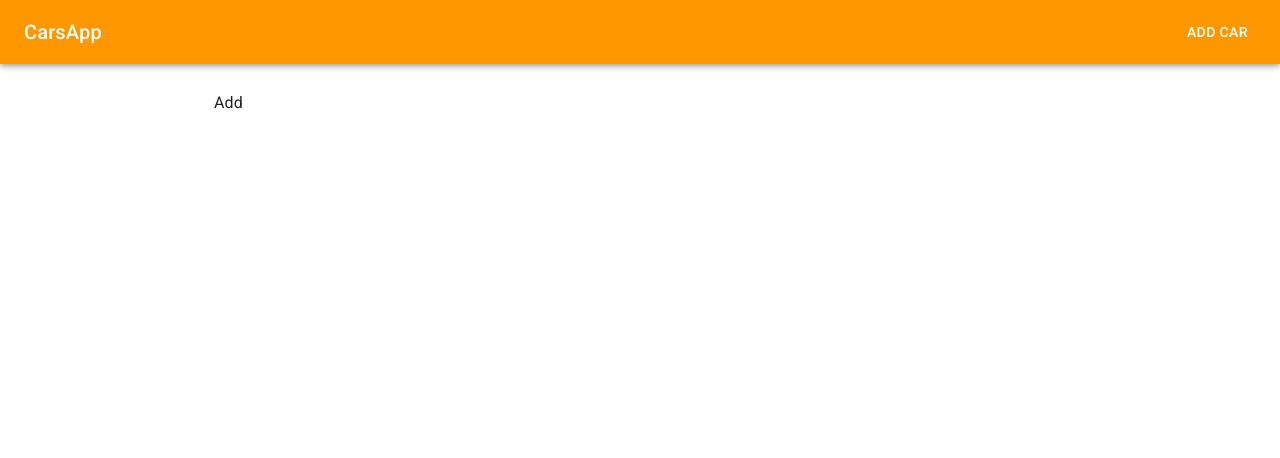
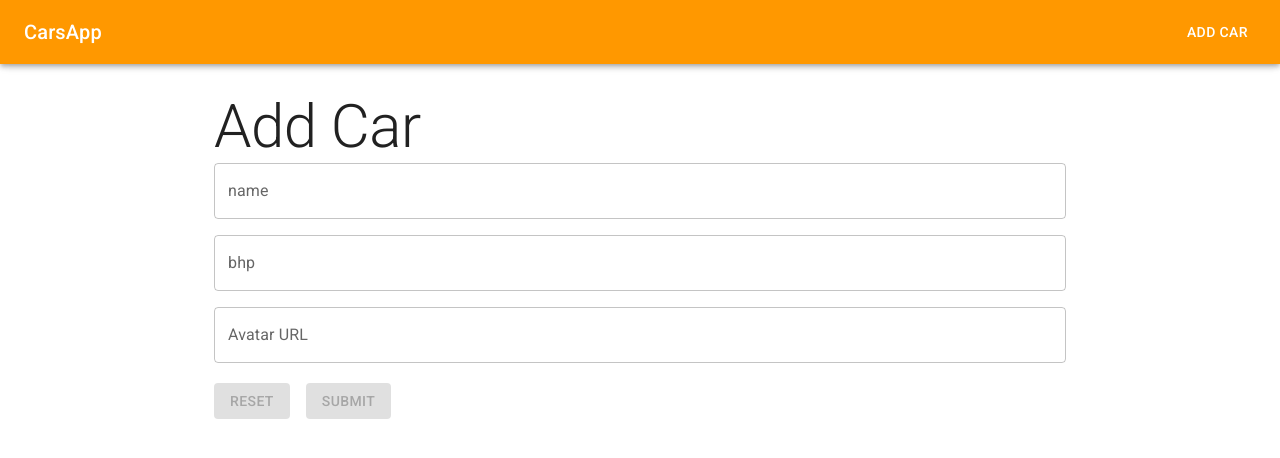
Before and after one commit to yulyanaR/react-app, a React (Vite) app: page /add in a window 1280 px wide. Shown: the top 458 px of the page. Built offline with nearby package versions, Linux system fonts and the light colour scheme.

Commit message:
Forms added

```diff
--- a/package.json
+++ b/package.json
@@ -13,11 +13,14 @@
     "@emotion/react": "^11.11.4",
     "@emotion/styled": "^11.11.5",
     "@fontsource/roboto": "^5.0.13",
+    "@hookform/resolvers": "^3.6.0",
     "@mui/icons-material": "^5.15.19",
     "@mui/material": "^5.15.19",
     "react": "^18.2.0",
     "react-dom": "^18.2.0",
-    "react-router-dom": "^6.23.1"
+    "react-hook-form": "^7.51.5",
+    "react-router-dom": "^6.23.1",
+    "yup": "^1.4.0"
   },
   "devDependencies": {
     "@types/react": "^18.2.66",
--- /dev/null
+++ b/src/components/forms/CarForm.jsx
@@ -0,0 +1,129 @@
+import React, { useEffect } from "react";
+import { useForm, Controller } from "react-hook-form";
+// import CircularProgress from "@mui/material/CircularProgress";
+import * as yup from "yup";
+import { yupResolver } from "@hookform/resolvers/yup";
+import { TextField, Button } from "@mui/material";
+
+const schema = yup.object().shape({
+    name: yup.string().max(30).required(),
+    bhp: yup.number().integer().positive().max(5000).required(),
+    avatar_url: yup.string().url(),
+}).required();
+
+const defaults = {
+    name: "",
+    bhp: "",
+    avatar_url: "",
+};
+
+export default function CarForm({ car, submitHandler }) {
+    // console.log(car);
+
+    const {
+        handleSubmit,
+        formState: { errors, isValid, isDirty, isSubmitting },
+        reset,
+        control,
+    } = useForm({
+        resolver: yupResolver(schema),
+        mode: "onChange",
+        defaultValues: car || defaults,
+    });
+
+    useEffect(() => {
+        // console.log('useeffect', car);
+        if (car) {
+            reset(car);
+        }
+    }, [car, reset]);
+
+    const formRowStyle = {
+        marginBlockEnd: "1em",
+    };
+
+    let submitFn = (vals) => {
+        reset();
+        car ? submitHandler(car._id, vals) : submitHandler(vals);
+    };
+
+    return (
+        //handleSubmit will validat
+        <form onSubmit={handleSubmit(submitFn)}>
+            <div style={formRowStyle}>
+                <Controller
+                    control={control}
+                    name="name"
+                    defaultValue={""}
+                    render={({ field }) => (
+                        <TextField
+                            type="name"
+                            {...field}
+                            label="name"
+                            fullWidth
+                            error={!!errors.name}
+                            helperText={errors.name?.message}
+                        />
+
+                    )}
+                />
+            </div>
+            <div style={formRowStyle}>
+                <Controller
+                    control={control}
+                    name="bhp"
+                    defaultValue={""}
+                    render={({ field }) => (
+                        <TextField
+                            type="number"
+                            fullWidth
+                            error={!!errors.bhp}
+                            {...field}
+                            label="bhp"
+                            pattern={/[0-9]{1,4}/}
+                            helperText={errors.bhp?.message}
+                        />
+                    )}
+                />
+            </div>
+
+            <div style={formRowStyle}>
+                <Controller
+                    control={control}
+                    name="avatar_url"
+                    defaultValue={""}
+                    render={({ field }) => (
+                        <TextField
+                            fullWidth
+                            type="text"
+                            error={!!errors.avatar_url}
+                            {...field}
+                            label="Avatar URL"
+                            helperText={errors.avatar_url?.message}
+                        />
+                    )}
+                />
+            </div>
+            <div style={{ marginTop: 20 }}>
+                <Button
+                    type="reset"
+                    onClick={() => reset()}
+                    variant="contained"
+                    sx={{ mr: 2 }}
+                    disabled={!isDirty}
+                >
+                    Reset
+                </Button>
+                <Button
+                    type="submit"
+                    primary="true"
+                    variant="contained"
+                    disabled={isSubmitting || !isDirty || (isDirty && !isValid)}
+                >
+                    Submit
+                </Button>
+            </div>
+        </form>
+
+    );
+}
--- a/src/pages/Add.jsx
+++ b/src/pages/Add.jsx
@@ -1,9 +1,17 @@
 import React from 'react';
+import Typography from '@mui/material/Typography';
+import CarForm from '../components/forms/CarForm';
 
 function Add() {
     return (
         <>
-            <div>Add</div>
+            <Typography
+                variant="h2"
+                component="h1"
+            >
+                Add Car
+            </Typography>
+            <CarForm />
         </>
     );
 }
--- a/src/pages/Update.jsx
+++ b/src/pages/Update.jsx
@@ -1,11 +1,20 @@
 import React from 'react';
 import { useParams } from 'react-router-dom';
+import Typography from '@mui/material/Typography';
+import CarForm from '../components/forms/CarForm';
 
 function Update() {
     const { id } = useParams();
+    //send car and handler to form
     return (
         <>
-            <div>Update {id}</div>
+            <Typography
+                variant="h2"
+                component="h1"
+            >
+                Update Car
+            </Typography>
+            <CarForm />
         </>
     );
 }
```
Also changed, not shown: 1 other file (tests, documents, lock files or other folders).
